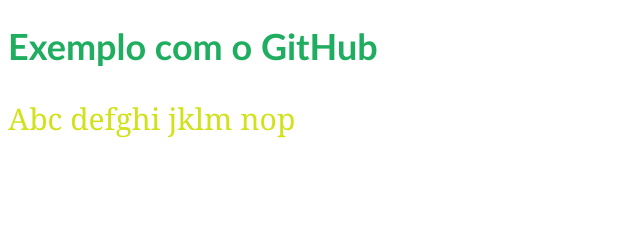
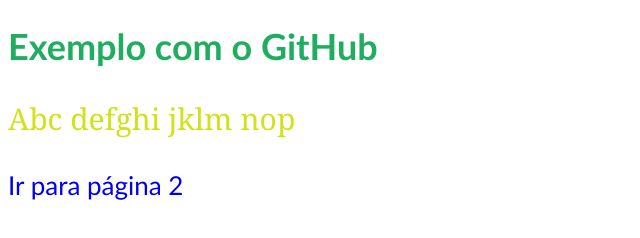
Before and after one commit to regilanmeira/git_iti_41, a plain HTML site: page index.html in a window 1280 px wide. Shown: the whole page, without its empty margins (0-640 px from the left). Drawn offline with Linux system fonts and the light colour scheme.

Commit message:
Adicionei um link para pagina 2

```diff
--- a/estilo.css
+++ b/estilo.css
@@ -10,3 +10,9 @@ p
     color:rgb(209, 226, 26);
     font-size: 30px;
 }
+
+a{
+    text-decoration: none;
+    font-size:26px;
+    font-family: Calibri;
+}
--- a/index.html
+++ b/index.html
@@ -9,6 +9,7 @@
 <body>
     <h1>Exemplo com o GitHub</h1>
     <p>Abc defghi jklm nop</p>
+    <a href="pagina.html">Ir para página 2</a>
 
 </body>
 </html>
```
Also changed, not shown: pagina.html (added, +13 -0 lines).
